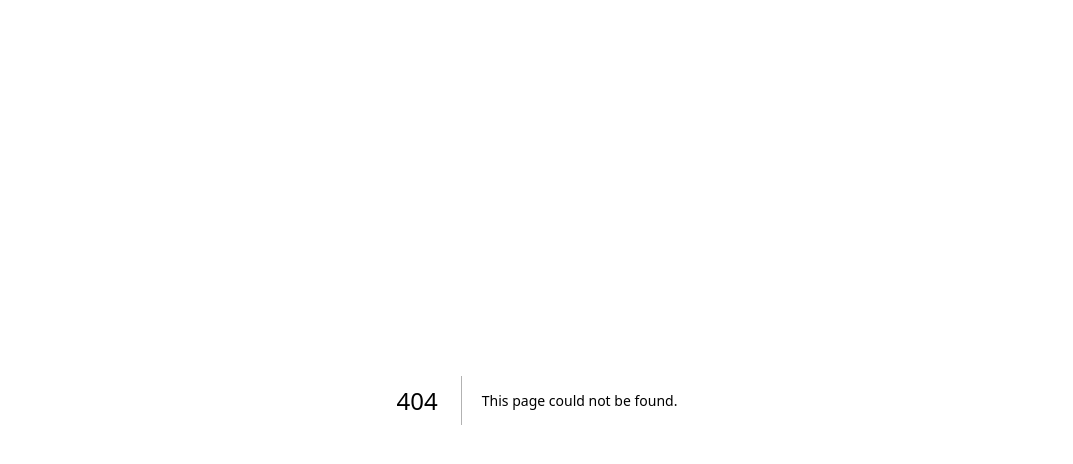
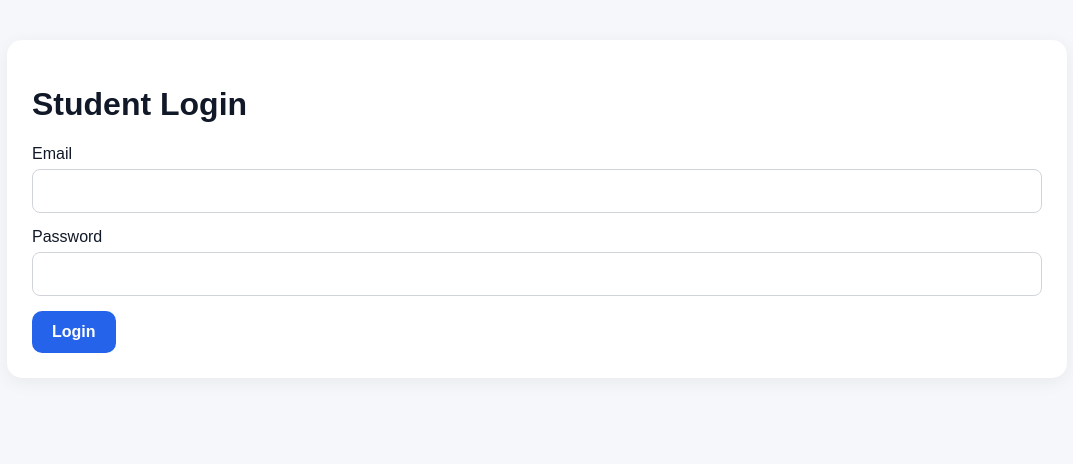
Before and after one commit to Fanask/mock-test-platform, a Next.js app: page /login in a window 1280 px wide. Before the commit this address had no page. Shown: the top 464 px of the page, without its empty margins (103-1176 px from the left). Built offline with nearby package versions, Linux system fonts and the light colour scheme.

Commit message:
Create page.js

```diff
--- /dev/null
+++ b/app/login/page.js
@@ -0,0 +1,59 @@
+'use client';
+
+import { useState } from 'react';
+import { useRouter } from 'next/navigation';
+import { supabase } from '../../lib/supabase';
+
+export default function Login() {
+  const [email, setEmail] = useState('');
+  const [password, setPassword] = useState('');
+  const [msg, setMsg] = useState('');
+  const router = useRouter();
+
+  async function go(e) {
+    e.preventDefault();
+    setMsg('');
+
+    const { error } = await supabase.auth.signInWithPassword({
+      email,
+      password,
+    });
+
+    if (error) {
+      setMsg(error.message);
+    } else {
+      router.push('/dashboard');
+    }
+  }
+
+  return (
+    <main className="container">
+      <div className="card">
+        <h1>Student Login</h1>
+
+        <form onSubmit={go}>
+          <label>Email</label>
+          <input
+            value={email}
+            onChange={(e) => setEmail(e.target.value)}
+            required
+          />
+
+          <label>Password</label>
+          <input
+            type="password"
+            value={password}
+            onChange={(e) => setPassword(e.target.value)}
+            required
+          />
+
+          <button className="btn" type="submit">
+            Login
+          </button>
+        </form>
+
+        {msg && <p>{msg}</p>}
+      </div>
+    </main>
+  );
+}
```
